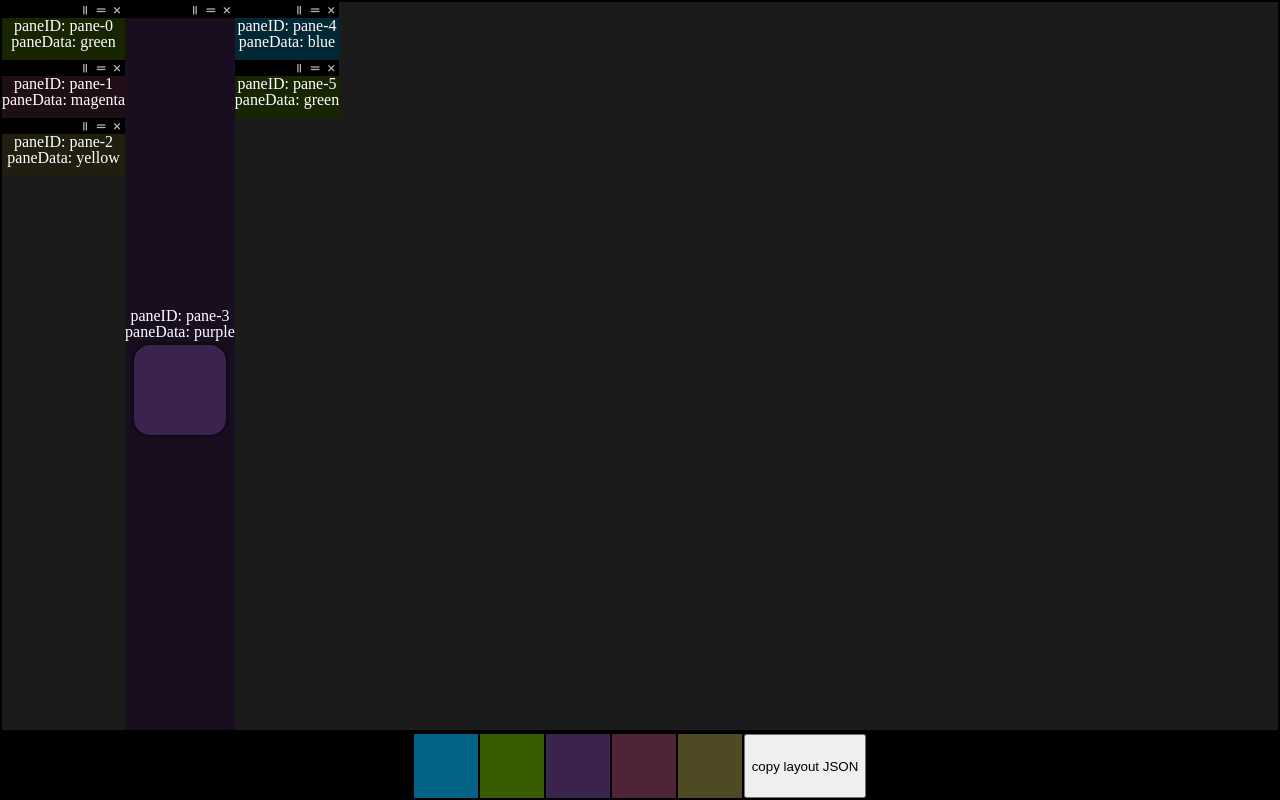
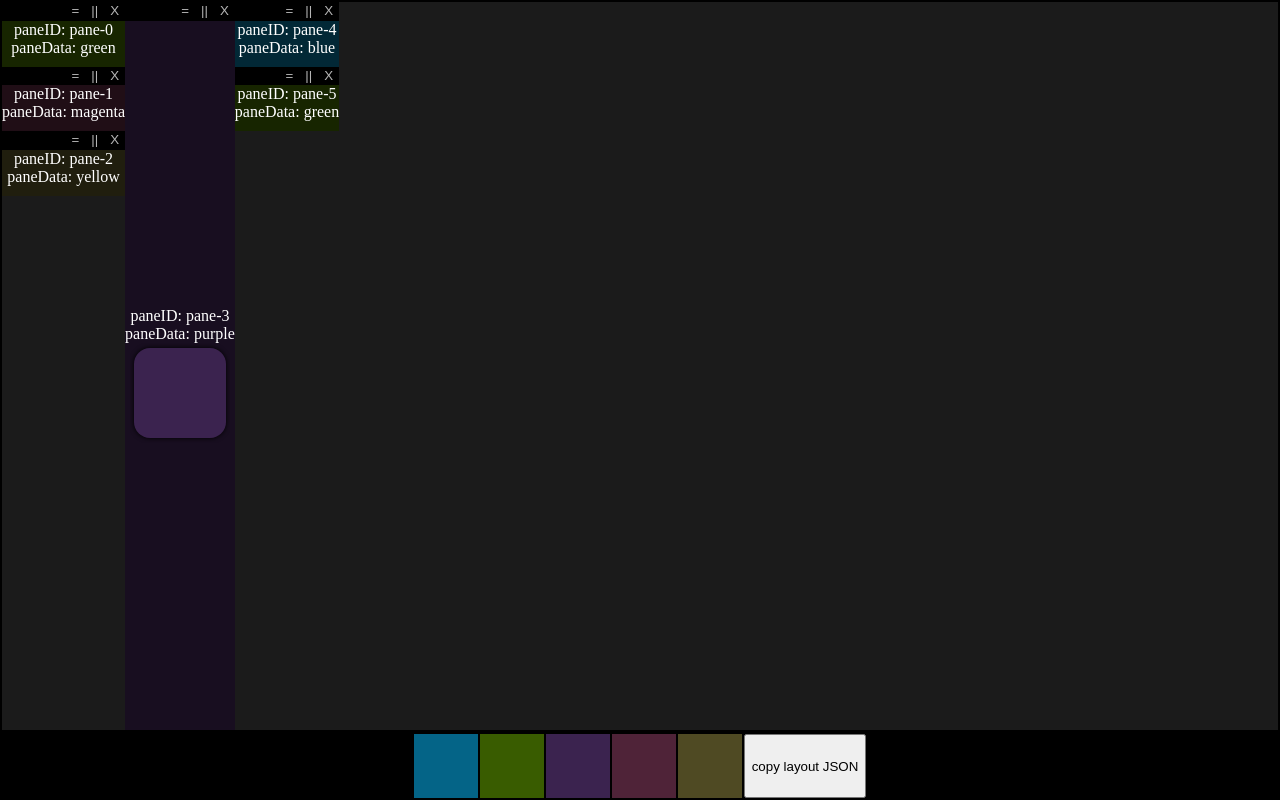
Before and after one commit to branchwelder/lickety-split, a website built with Vite: page index.html in a window 1280 px wide. Built offline with nearby package versions, Linux system fonts and the light colour scheme; what split.js would draw is missing.

Commit message:
Remove icons

```diff
--- a/index.html
+++ b/index.html
@@ -5,10 +5,6 @@
     <meta http-equiv="X-UA-Compatible" content="IE=edge" />
     <meta name="viewport" content="width=device-width, initial-scale=1.0" />
     <title>Split Pane Layout Demo</title>
-    <script
-      src="https://kit.fontawesome.com/c412915ffb.js"
-      crossorigin="anonymous"></script>
-    <link rel="stylesheet" href="reset.css" />
     <link rel="stylesheet" href="style.css" />
     <link rel="stylesheet" href="layout.css" />
   </head>
--- a/layout.css
+++ b/layout.css
@@ -1,12 +1,10 @@
-/* LAYOUT CSS */
+/* FOR SPLIT.JS */
 
 .horizontal {
   flex-direction: row;
   display: flex;
   flex: 1;
 }
-
-/* GUTTERS */
 
 .gutter {
   background-color: black;
@@ -20,7 +18,7 @@
   cursor: row-resize;
 }
 
-/* Pane UI */
+/* PANE UI */
 
 .pane-container {
   display: flex;
@@ -29,6 +27,7 @@
   user-select: none;
 }
 
+/* When pane is a drop target, outline it in white */
 .pane-container.targeted::before {
   content: "";
   position: absolute;
@@ -48,6 +47,7 @@
 /* PANE TOOLBAR */
 
 .pane-toolbar {
+  font-family: monospace;
   display: flex;
   align-items: center;
   justify-content: end;
@@ -57,19 +57,15 @@
 }
 
 .pane-toolbar button {
-  width: 1rem;
-  height: 1rem;
   border: none;
   background-color: black;
   cursor: pointer;
   transition: 100ms;
-  display: flex;
-  align-items: center;
-  justify-content: center;
-  color: var(--light4);
+  color: #b5b5b5;
+  margin-bottom: 0.1rem;
 }
 
 .pane-toolbar button:hover {
-  background-color: var(--dark1);
-  color: var(--light0);
+  background-color: #2b2b2b;
+  color: #dadada;
 }
--- a/layout.js
+++ b/layout.js
@@ -1,19 +1,4 @@
 import Split from "split.js";
-import { html, render } from "lit-html";
-
-function paneToolbar(split, close) {
-  return html`<div draggable="true" class="pane-toolbar">
-    <button @click=${() => split("vertical")}>
-      <i class="fa-solid fa-grip-lines-vertical fa-xs"></i>
-    </button>
-    <button @click=${() => split("horizontal")}>
-      <i class="fa-solid fa-grip-lines fa-xs"></i>
-    </button>
-    <button @click=${() => close()}>
-      <i class="fa-solid fa-xmark fa-xs"></i>
-    </button>
-  </div>`;
-}
 
 class Pane {
   constructor({ paneEvents, id, split, close, paneDom, manager }) {
@@ -25,7 +10,7 @@ class Pane {
 
     this.manager = manager;
 
-    render(paneToolbar(split, close), this.dom);
+    this.dom.appendChild(this.createToolbar(split, close));
 
     this.paneDom = paneDom ?? document.createElement("div");
     this.paneDom.id = this.id;
@@ -40,8 +25,27 @@ class Pane {
     }
   }
 
-  createToolbar() {
-    const toolbarContainer = document.createElement("div");
+  createToolbar(split, close) {
+    const toolbar = document.createElement("div");
+    toolbar.classList.add("pane-toolbar");
+    toolbar.draggable = true;
+
+    const hSplit = document.createElement("button");
+    hSplit.onclick = () => split("horizontal");
+    hSplit.innerText = "=";
+    toolbar.appendChild(hSplit);
+
+    const vSplit = document.createElement("button");
+    vSplit.onclick = () => split("vertical");
+    vSplit.innerText = "||";
+    toolbar.appendChild(vSplit);
+
+    const closeBtn = document.createElement("button");
+    closeBtn.onclick = () => close();
+    closeBtn.innerText = "X";
+    toolbar.appendChild(closeBtn);
+
+    return toolbar;
   }
 
   saveLayout() {
--- a/reset.css
+++ /dev/null
@@ -1,48 +0,0 @@
-/* http://meyerweb.com/eric/tools/css/reset/
-   v2.0 | 20110126
-   License: none (public domain)
-*/
-
-html, body, div, span, applet, object, iframe,
-h1, h2, h3, h4, h5, h6, p, blockquote, pre,
-a, abbr, acronym, address, big, cite, code,
-del, dfn, em, img, ins, kbd, q, s, samp,
-small, strike, strong, sub, sup, tt, var,
-b, u, i, center,
-dl, dt, dd, ol, ul, li,
-fieldset, form, label, legend,
-table, caption, tbody, tfoot, thead, tr, th, td,
-article, aside, canvas, details, embed,
-figure, figcaption, footer, header, hgroup,
-menu, nav, output, ruby, section, summary,
-time, mark, audio, video {
-	margin: 0;
-	padding: 0;
-	border: 0;
-	font-size: 100%;
-	font: inherit;
-	vertical-align: baseline;
-}
-/* HTML5 display-role reset for older browsers */
-article, aside, details, figcaption, figure,
-footer, header, hgroup, menu, nav, section {
-	display: block;
-}
-body {
-	line-height: 1;
-}
-ol, ul {
-	list-style: none;
-}
-blockquote, q {
-	quotes: none;
-}
-blockquote:before, blockquote:after,
-q:before, q:after {
-	content: '';
-	content: none;
-}
-table {
-	border-collapse: collapse;
-	border-spacing: 0;
-}
--- a/style.css
+++ b/style.css
@@ -15,6 +15,8 @@
 
 html,
 body {
+  margin: 0;
+  padding: 0;
   width: 100vw;
   height: 100vh;
   background-color: var(--dark0);
```
